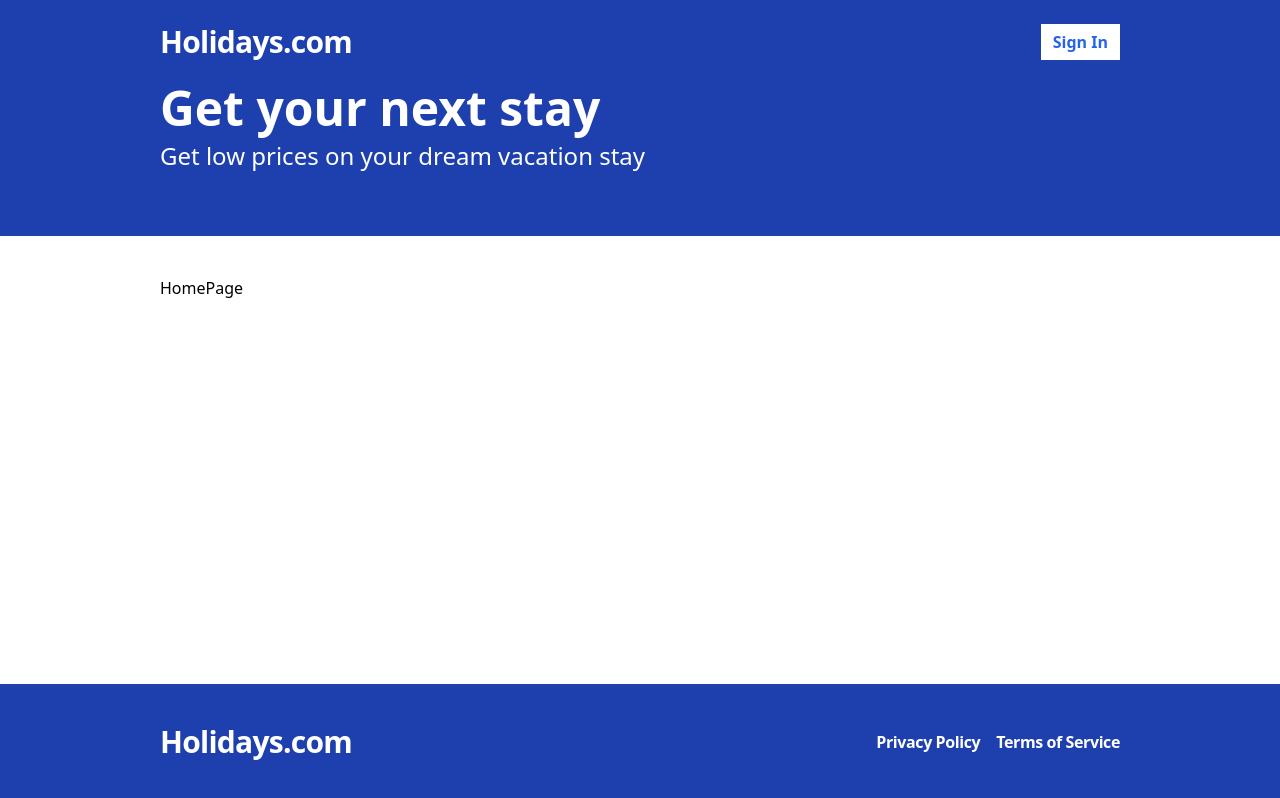
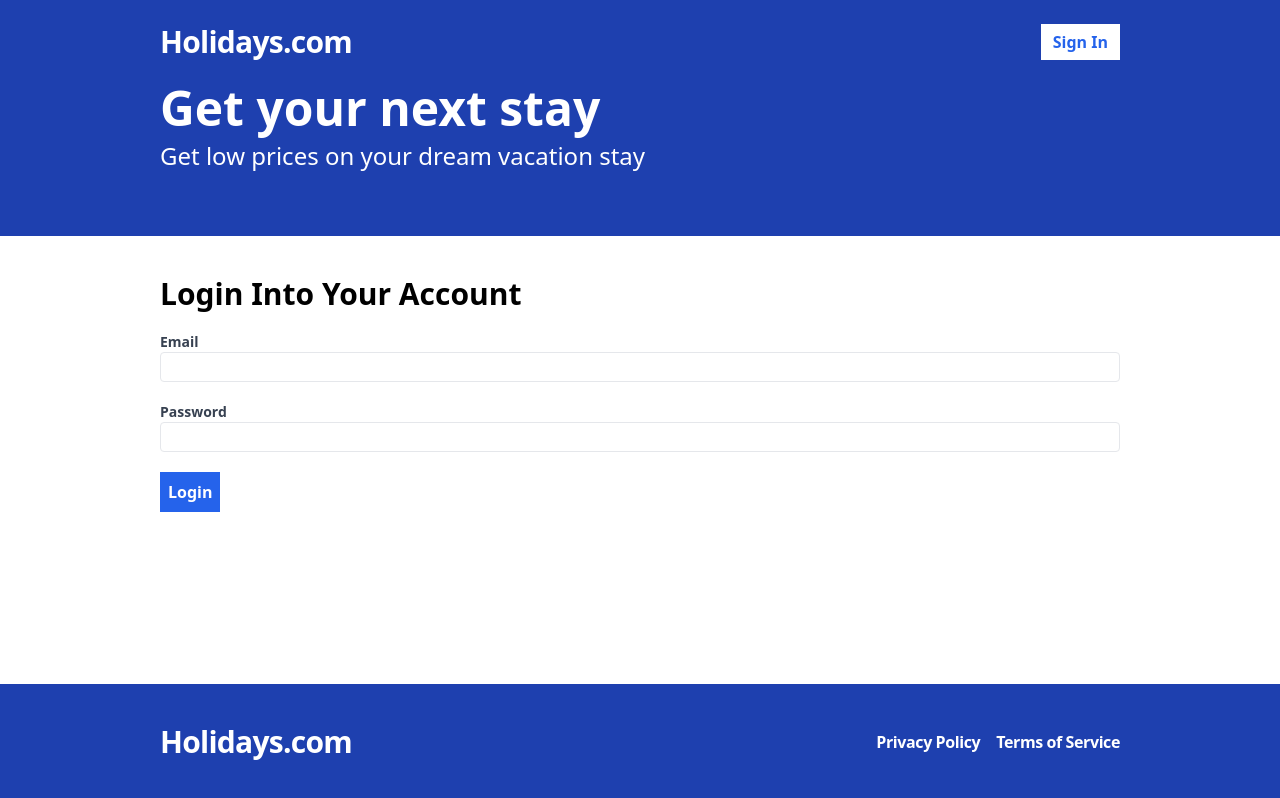
Before and after one commit to seutkarsh/MERN-Booking-App, a React (Create React App) app in the folder frontend/: page /login in a window 1280 px wide. Before the commit this address led to /. Built offline with nearby package versions, Linux system fonts and the light colour scheme; no server answers.

Commit message:
Login Frontend Done

```diff
--- a/frontend/src/App.tsx
+++ b/frontend/src/App.tsx
@@ -7,6 +7,7 @@ import {
 import Layout from './components/Layout'
 import Register from './pages/Register'
 import { ReactElement } from 'react'
+import Login from './pages/Login'
 
 const App = (): ReactElement => {
     return (
@@ -36,6 +37,14 @@ const App = (): ReactElement => {
                         </Layout>
                     }
                 />
+                <Route
+                    path="/login"
+                    element={
+                        <Layout>
+                            <Login />
+                        </Layout>
+                    }
+                />
                 <Route path="*" element={<Navigate to="/" />} />
             </Routes>
         </Router>
--- a/frontend/src/components/Header.tsx
+++ b/frontend/src/components/Header.tsx
@@ -33,7 +33,7 @@ const Header = (): ReactElement => {
                         </>
                     ) : (
                         <Link
-                            to="/sign-in"
+                            to="/login"
                             className="flex items-center bg-white text-blue-600 px-3 font-bold hover:bg-gray-100"
                         >
                             Sign In
--- a/frontend/src/pages/Login.tsx
+++ b/frontend/src/pages/Login.tsx
@@ -0,0 +1,88 @@
+import { useForm } from 'react-hook-form'
+import { postRequest, Request } from '../api/request'
+import { useAppContext } from '../contexts/AppContext'
+import { useNavigate } from 'react-router-dom'
+import React from 'react'
+
+const Login = (): React.ReactElement => {
+    const { showToast } = useAppContext()
+    const navigate = useNavigate()
+    const {
+        register,
+        handleSubmit,
+        formState: { errors },
+    } = useForm<ILoginFormData>()
+
+    const onSubmit = handleSubmit(async (data) => {
+        const request = new Request<ILoginFormData>('/login')
+        request.setBody(data)
+        const response = await postRequest(request)
+
+        if (response.success) {
+            showToast({
+                message: 'Login Successful',
+                type: 'SUCCESS',
+            })
+            navigate('/')
+        } else {
+            showToast({
+                message: response.errors
+                    ? response.errors.toString()
+                    : 'Something Went Wrong',
+                type: 'ERROR',
+            })
+        }
+    })
+
+    return (
+        <form className="flex flex-col gap-5" onSubmit={onSubmit}>
+            <h2 className="text-3xl font-bold">Login Into Your Account</h2>
+            <label className="text-gray-700 text-sm font-bold flex-1">
+                Email
+                <input
+                    type="email"
+                    className="border rounded w-full py-1 px-2 font-normal"
+                    {...register('email', {
+                        required: 'This field is required',
+                    })}
+                />
+                {errors.email && (
+                    <span className="text-red-500">{errors.email.message}</span>
+                )}
+            </label>
+            <label className="text-gray-700 text-sm font-bold flex-1">
+                Password
+                <input
+                    type="password"
+                    className="border rounded w-full py-1 px-2 font-normal"
+                    {...register('password', {
+                        required: 'This field is required',
+                        minLength: {
+                            value: 6,
+                            message:
+                                'Password should be at least 6 characters long',
+                        },
+                    })}
+                />
+                {errors.email && (
+                    <span className="text-red-500">{errors.email.message}</span>
+                )}
+            </label>
+            <span>
+                <button
+                    type="submit"
+                    className="bg-blue-600 text-white p-2 font-bold hover:bg-blue-500"
+                >
+                    Login
+                </button>
+            </span>
+        </form>
+    )
+}
+
+interface ILoginFormData {
+    email: string
+    password: string
+}
+
+export default Login
```
